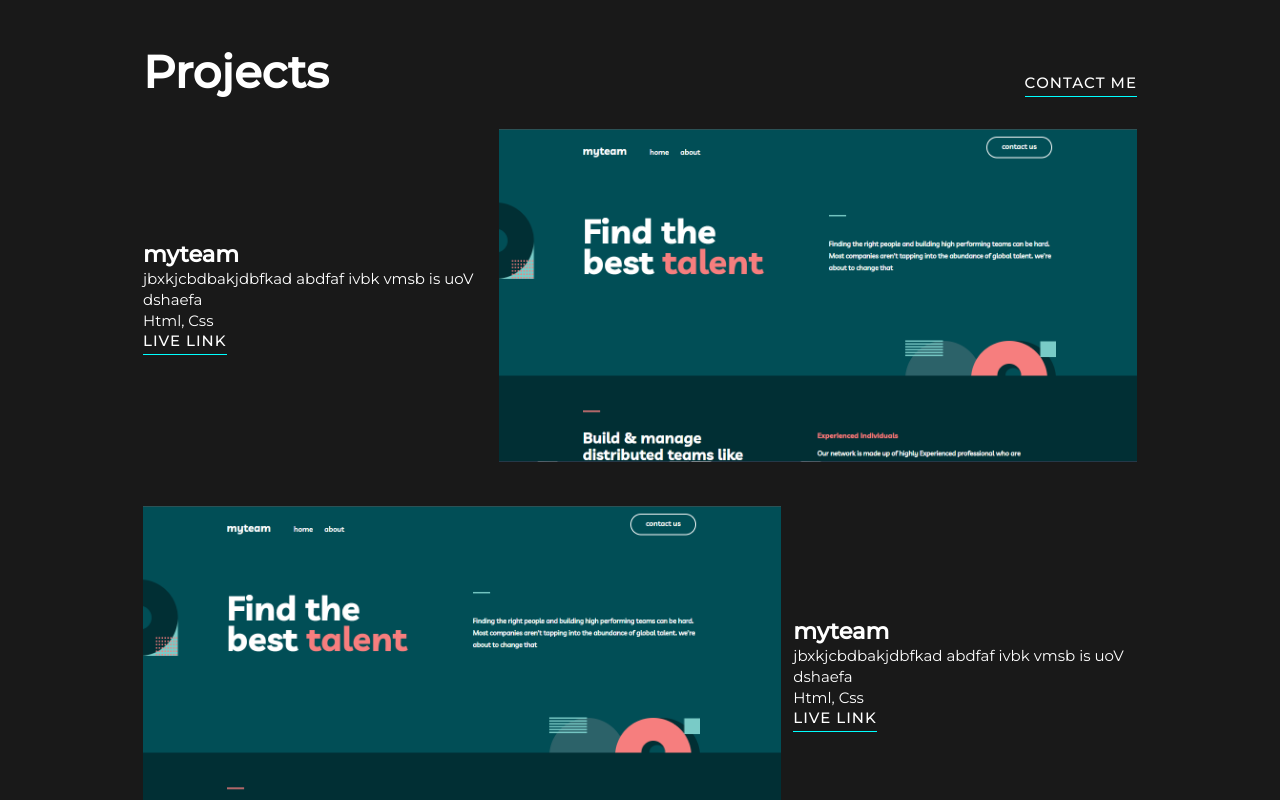
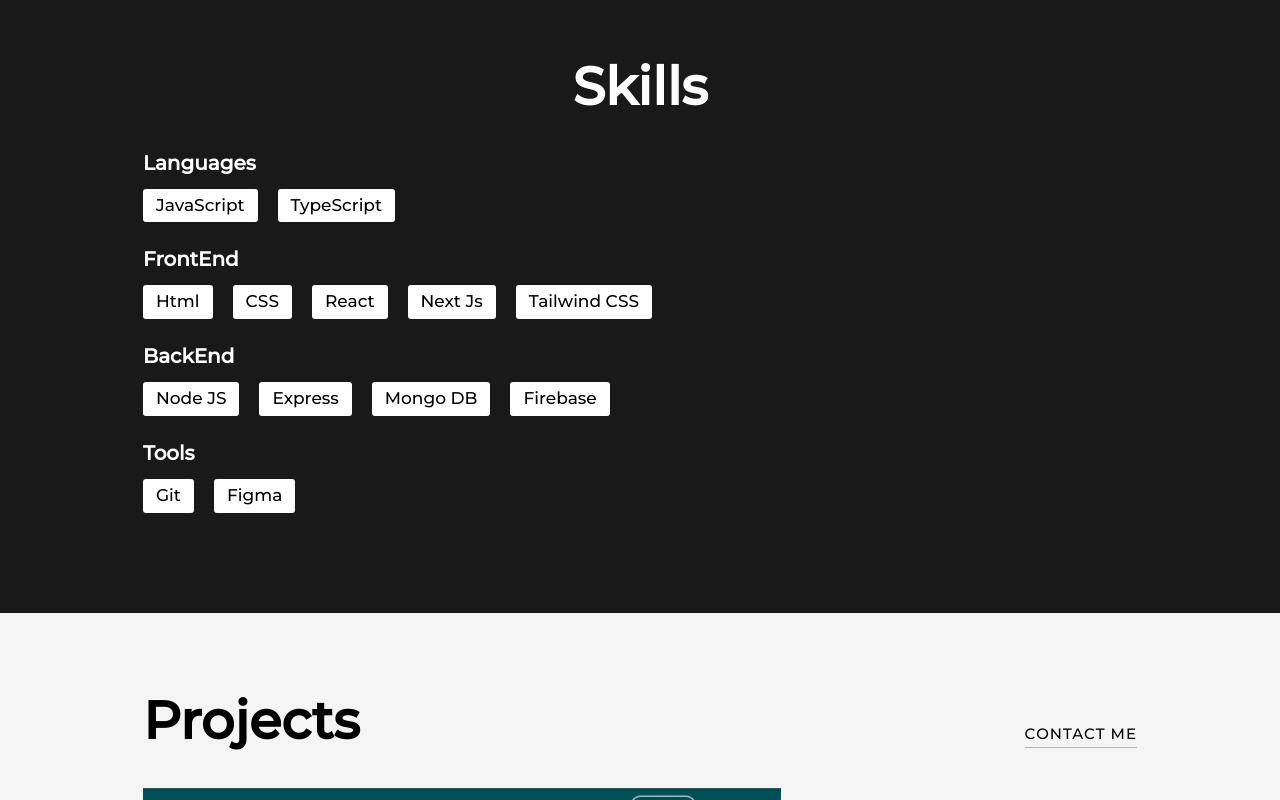
Before and after one commit to remilekun-hub/remilekun1, a Next.js app: page / in a window 1280 px wide. Shown: the part 700-1500 px from the top of the page. Built offline with nearby package versions, Linux system fonts and the light colour scheme.

Commit message:
almost there

```diff
--- a/components/ContactSection.js
+++ b/components/ContactSection.js
@@ -7,6 +7,7 @@
       <div className="container contact-container">
         <div className="top">
           <h1>Contact</h1>
+
           <p>
             i would love to hear about your project and how i could help. Please
             fill in the form, and i would get back to you as soon possible.
--- a/components/Navbar.js
+++ b/components/Navbar.js
@@ -18,10 +18,10 @@
         <div className="nav_menu">
           <ul>
             <li>
-              <a href="#">SKILLS</a>
+              <a href="#skills">SKILLS</a>
             </li>
             <li>
-              <a href="#">PROJECTS</a>
+              <a href="#projects">PROJECTS</a>
             </li>
           </ul>
         </div>
--- a/components/Project.js
+++ b/components/Project.js
@@ -1,7 +1,7 @@
 import React from "react";
 import Image from "next/image";
 
-function Project({ src, name, link, order }) {
+function Project({ src, name, link, order, tech }) {
   return (
     <div className="project">
       <div className={`project-image ${order && "project-reverse"}`}>
@@ -17,8 +17,10 @@
         <div>
           <h2>{name}</h2>
           <p>jbxkjcbdbakjdbfkad abdfaf ivbk vmsb is uoV dshaefa</p>
-          <p>Html, Css</p>
-          <a href={link} className="contact">
+
+          <p> {tech.join(", ")}</p>
+
+          <a href={link} className="contact project-link">
             Live link
           </a>
         </div>
--- a/components/ProjectsSection.js
+++ b/components/ProjectsSection.js
@@ -1,6 +1,8 @@
 import React from "react";
 import Project from "./Project";
 import myteam from "../public/assets/myteam.png";
+import primetime from "../public/assets/primetime.png";
+import "@fontsource/montserrat/500.css";
 
 function ProjectsSection() {
   return (
@@ -8,14 +10,25 @@
       <div className="container projects-container">
         <div className="top">
           <h1>Projects</h1>
-          <a href="#contact" class="contact">
+
+          <a href="#contact" className="contact">
             Contact Me
           </a>
         </div>
         <div className="bottom">
-          <Project src={myteam} name={"myteam"} link={"#"} order />
-          <Project src={myteam} name={"myteam"} link={"#"} />
-          <Project src={myteam} name={"myteam"} link={"#"} order />
+          <Project
+            src={myteam}
+            name={"myteam"}
+            link={"#"}
+            tech={["Html", "CSS", "JavaScript"]}
+          />
+          <Project
+            src={primetime}
+            name={"primetime"}
+            link={"#"}
+            tech={["Html", "CSS", "React"]}
+            order
+          />
         </div>
       </div>
     </section>
--- a/components/SkillsSection.js
+++ b/components/SkillsSection.js
@@ -1,10 +1,24 @@
 import React from "react";
+import data from "../data";
 
 function SkillsSection() {
   return (
-    <section id="skills">
-      <div className="container">
+    <section id="skills" className="skills-section">
+      <div className="container skills-container">
         <h1>Skills</h1>
+        <div className="skills-bottom">
+          {data.map((item) => (
+            <div key={item.title} className="skills-title">
+              <h3>{item.title}</h3>
+
+              <div className="skills-subtitle-container">
+                {item.subtitle.map((subtitle) => (
+                  <p key={subtitle.name}>{subtitle.name}</p>
+                ))}
+              </div>
+            </div>
+          ))}
+        </div>
       </div>
     </section>
   );
--- a/data.js
+++ b/data.js
@@ -4,83 +4,67 @@
     subtitle: [
       {
         name: "JavaScript",
-        image: "yggfihfui.jpg",
+      },
+      {
+        name: "TypeScript",
+      },
+    ],
+  },
+
+  {
+    title: "FrontEnd",
+    subtitle: [
+      {
+        name: "Html",
+      },
+      {
+        name: "CSS",
+      },
+      {
+        name: "React",
+      },
+      {
+        name: "Next Js",
+      },
+
+      {
+        name: "Tailwind CSS",
       },
     ],
   },
   {
-    title: "Frameworks",
+    title: "BackEnd",
     subtitle: [
       {
-        name: "React",
-        image: "yggfihfui.jpg",
-      },
-      {
-        name: "NextJs",
-        image: "yggfihfui.jpg",
-      },
-      {
-        name: "Tailwind CSS",
-        image: "yggfihfui.jpg",
-      },
-      {
-        name: "Redux",
-        image: "",
+        name: "Node JS",
       },
       {
         name: "Express",
-        image: "",
+      },
+      {
+        name: "Mongo DB",
+      },
+      {
+        name: "Firebase",
       },
     ],
   },
-  {
-    title: "Cms",
-    subtitle: [
-      {
-        name: "Wordpress",
-        image: "yggfihfui.jpg",
-      },
-      {
-        name: "Sanity",
-        image: "yggfihfui.jpg",
-      },
-    ],
-  },
+  // {
+  //   title: "Cms",
+  //   subtitle: [
+  //     {
+  //       name: "Wordpress",
+  //     },
+  //   ],
+  // },
   {
     title: "Tools",
     subtitle: [
       {
-        name: "npm",
-        image: "yggfihfui.jpg",
+        name: "Git",
       },
       {
-        name: "NodeJS",
-        image: "yggfihfui.jpg",
-      },
-      {
-        name: "Mongo DB",
-        image: "yggfihfui.jpg",
-      },
-      {
-        name: "Firebase",
-        image: "yggfihfui.jpg",
-      },
-      {
-        name: "git",
-        image: "",
-      },
-    ],
-  },
-  {
-    title: "Standards & paradigms",
-    subtitle: [
-      {
-        name: "REST API",
-        image: "",
-      },
-      {
-        name: "semnatic web",
-        image: "",
+        name: "Figma",
       },
     ],
   },
--- a/pages/api/sendmail.js
+++ b/pages/api/sendmail.js
@@ -24,7 +24,7 @@
 
   transporter.sendMail(mailoptions, (err, data) => {
     if (err) {
-      return res.status(500).json({ status: "failed" });
+      return res.status(500).json({ status: "something went wrong" });
     }
     console.log("success");
     res.status(200).json({ status: "success" });
--- a/styles/globals.css
+++ b/styles/globals.css
@@ -35,7 +35,7 @@
   margin: 0 auto;
 }
 section {
-  padding: 2.5rem 0;
+  padding: 5rem 0;
 }
 /* header */
 .header {
@@ -48,6 +48,7 @@
   align-items: center;
   transition: 0.3s;
   height: 85px;
+  background-color: #191919;
 }
 
 .navbar {
@@ -102,15 +103,54 @@
   font-weight: 500;
   letter-spacing: 1px;
 }
+
+.skills-container h1 {
+  font-size: 2rem;
+  margin-bottom: 2.2rem;
+  text-align: center;
+}
+
+.skills-title {
+  margin-bottom: 30px;
+}
+.skills-title h3 {
+  font-size: 17px;
+  margin-bottom: 17px;
+}
+.skills-subtitle-container {
+  display: flex;
+  flex-wrap: wrap;
+  column-gap: 20px;
+  row-gap: 15px;
+}
+.skills-subtitle-container p {
+  background-color: white;
+  color: black;
+  padding: 5px 13px;
+  border-radius: 3px;
+  transition: 0.3s;
+  transition-property: transform, background-color, font-weight;
+  cursor: pointer;
+  font-weight: 500;
+}
+.skills-subtitle-container p:hover {
+  transform: scale(1.17);
+  background-color: cyan;
+}
 /* projects section */
+.projects-section {
+  background-color: whitesmoke;
+  color: black;
+}
 .projects-container .top {
   display: flex;
   justify-content: space-between;
   align-items: baseline;
-  margin-bottom: 2rem;
+  margin-bottom: 2.4rem;
 }
 .projects-container .top h1 {
-  font-size: 1.8rem;
+  font-size: 2rem;
+  text-align: left;
 }
 .projects-container .bottom {
   display: grid;
@@ -127,6 +167,15 @@
   width: 100%;
   height: auto;
 }
+.project .project-text {
+  margin-top: 12px;
+}
+.project-text h2 {
+  margin-bottom: 7px;
+}
+.project-text p {
+  margin-bottom: 8px;
+}
 
 /* contact section */
 .contact-section {
@@ -139,8 +188,8 @@
 
 .contact-container .top h1 {
   text-align: center;
-  font-size: 1.8rem;
-  margin-bottom: 1.2rem;
+  font-size: 2rem;
+  margin-bottom: 2.2rem;
 }
 .contact-container .top p {
   text-align: center;
@@ -196,8 +245,11 @@
   padding-top: 1.5rem;
 }
 @media only screen and (min-width: 500px) {
+  .skills-container h1 {
+    font-size: 2.4rem;
+  }
   .projects-container .top h1 {
-    font-size: 2.3rem;
+    font-size: 2.4rem;
   }
   .contact-container {
     max-width: 450px;
@@ -207,7 +259,7 @@
     margin-bottom: 2.7rem;
   }
   .contact-container .top h1 {
-    font-size: 2.3rem;
+    font-size: 2.4rem;
   }
 }
 @media only screen and (min-width: 768px) {
@@ -260,7 +312,21 @@
     width: 100%;
     height: 100%;
   }
+  .skills-container h1 {
+    font-size: 2.7rem;
+  }
+  .skills-title {
+    margin-bottom: 25px;
+    font-size: 20px;
+  }
+  .skills-title h3 {
+    font-size: 19px;
+    margin-bottom: 14px;
+  }
 
+  .skills-subtitle-container p {
+    font-size: 17px;
+  }
   .projects-container .top h1 {
     font-size: 2.7rem;
   }
@@ -295,6 +361,9 @@
   }
 }
 @media only screen and (min-width: 1024px) {
+  section {
+    padding: 5rem 0;
+  }
   .hero {
     padding-top: 50px;
   }
@@ -306,6 +375,17 @@
   .hero p {
     margin-bottom: 1.8rem;
     text-align: left;
+  }
+  .skills-container h1 {
+    font-size: 3.5rem;
+  }
+  .skills-title h3 {
+    font-size: 20px;
+  }
+
+  /* projects section */
+  .projects-container .top h1 {
+    font-size: 3.5rem;
   }
   /* contact section */
   .contact-section {
@@ -325,10 +405,6 @@
     text-align: left;
   }
   .contact-container .top h1 {
-    font-size: 3rem;
-  }
-  /* projects section */
-  .projects-container .top h1 {
-    font-size: 3rem;
+    font-size: 3.5rem;
   }
 }
```
Also changed, not shown: public/assets/primetime.png.
